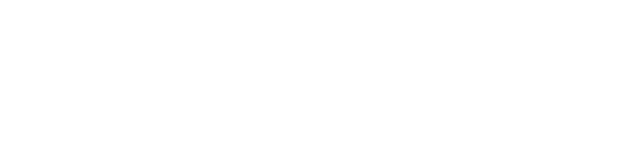
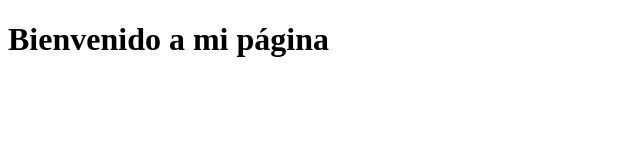
Before and after one commit to anamaria200713/proyecto-git, a plain HTML site: page index.html in a window 1280 px wide. Shown: the whole page, without its empty margins (0-640 px from the left). Drawn offline with Linux system fonts and the light colour scheme.

Commit message:
feat: agregar título <h1> en el index

```diff
--- a/index.html
+++ b/index.html
@@ -6,6 +6,6 @@
     <title>Document</title>
 </head>
 <body>
-
+    <h1>Bienvenido a mi página</h1>
 </body>
 </html>
```
